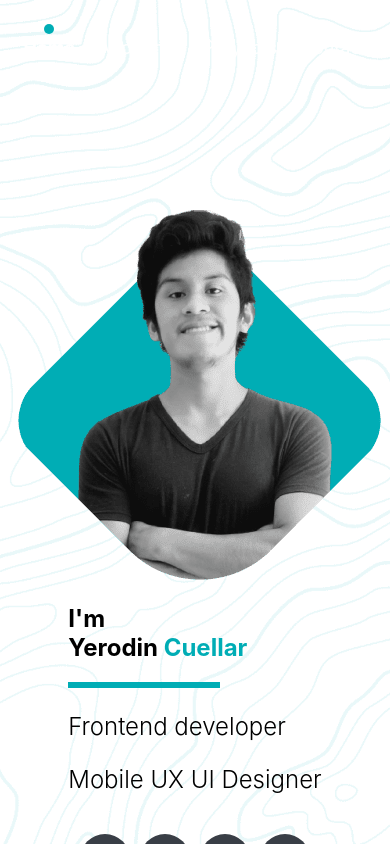
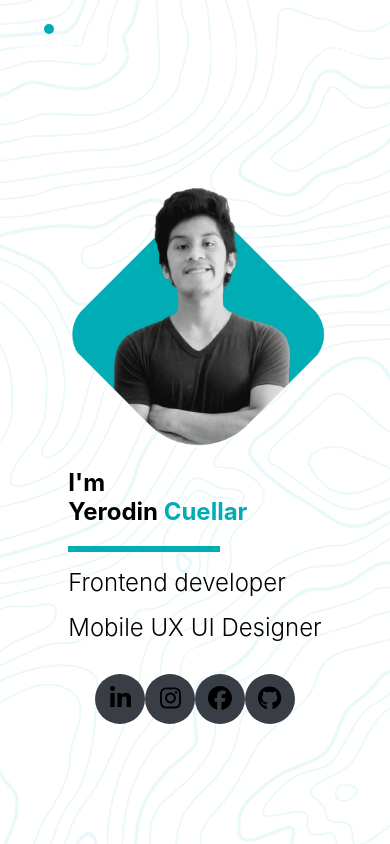
Before and after one commit to Yero123/portfolio, a Next.js app: page / in a window 390 px wide. Built offline with nearby package versions, Linux system fonts and the light colour scheme.

Commit message:
hero responsive

```diff
--- a/src/styles/AboutMe.module.scss
+++ b/src/styles/AboutMe.module.scss
@@ -53,4 +53,10 @@
 
     }
   }
+  @media screen and (max-height: 668px) {
+    padding-top: 6rem;
+    h3{
+      font-size: 1rem !important;
+    }
+  }
 }
--- a/src/styles/Header.module.scss
+++ b/src/styles/Header.module.scss
@@ -6,19 +6,23 @@ header {
     flex-direction: row;
     justify-content: space-between;
     align-items: flex-end;
+
     @include for-size(desktop) {
       justify-content: center;
-      gap:3rem
+      gap: 3rem
     }
+
     li {
       list-style: none;
       display: flex;
       flex-direction: column;
       align-items: center;
+
       a {
         text-decoration: none;
         color: #fff;
         font-size: 18px;
+
         &:hover {
           font-weight: 600;
         }
@@ -26,7 +30,8 @@ header {
 
       &:first-child {
         font-weight: bolder;
-        div{
+
+        div {
           background-color: $primaryColor;
           width: 10px;
           height: 10px;
@@ -36,4 +41,11 @@ header {
       }
     }
   }
+
+  @media screen and (max-height: 668px) {
+    ul {
+      padding: 1rem 6%;
+      padding-top: 0.7rem;
+    }
+  }
 }
--- a/src/styles/Hero.module.scss
+++ b/src/styles/Hero.module.scss
@@ -1,5 +1,19 @@
+.heroSection {
+  display: flex;
+  flex-direction: column;
+  height: 100vh;
+  justify-content: flex-start;
+
+  @include for-size(desktop) {
+    display: block;
+  }
+}
+
 .hero {
   position: relative;
+  justify-self: center !important;
+  align-self: center !important;
+
   .hero__line {
     position: absolute;
     top: 540px;
@@ -12,11 +26,12 @@
   .hero-nickName {
     position: absolute;
     color: white;
-    font-size: 7rem;
+    font-size: 6.5rem;
     font-weight: bolder;
-    top: -10px;
+    top: -25px;
     left: 10%;
     opacity: 0.1 !important;
+
     p {
       padding: 0;
       margin: 0;
@@ -26,21 +41,42 @@
       font-size: 14rem;
       left: 12%;
     }
+
+    // For Iphone SE
+    @media screen and (max-height: 668px) {
+      top: -20px;
+      font-size: 6rem;
+    }
   }
 
   .hero-photo {
     display: flex;
-    padding-top: 8rem;
+    padding-top: 6.6rem;
     width: 100%;
     justify-content: center;
+
+    img {
+      width: 260px;
+      height: 260px;
+    }
 
     @include for-size(desktop) {
       justify-content: flex-start;
       width: 50%;
       margin-right: 2rem;
+
       img {
         width: 500px;
         height: 500px;
+      }
+    }
+
+    @media screen and (max-height: 668px) {
+      padding-top: 6rem;
+
+      img {
+        width: 240px;
+        height: 240px;
       }
     }
   }
@@ -51,6 +87,27 @@
     justify-content: center;
     align-items: center;
     flex-direction: column;
+
+    div {
+      h1 {
+        div {
+          display: inline;
+          color: $primaryColor;
+        }
+      }
+
+      .divider {
+        background-color: $primaryColor;
+        height: 6px;
+        width: 60%;
+      }
+
+      p {
+        font-size: 1.5rem;
+        font-weight: 300;
+        margin: 1rem 0;
+      }
+    }
 
     @include for-size(desktop) {
       flex-direction: row-reverse;
@@ -81,23 +138,11 @@
       }
     }
 
-    div {
-      h1 {
-        div {
-          display: inline;
-          color: $primaryColor;
+    @media screen and (max-height: 668px) {
+      div {
+        h1 {
+          margin-top: 0;
         }
-      }
-
-      .divider {
-        background-color: $primaryColor;
-        height: 6px;
-        width: 60%;
-      }
-
-      p {
-        font-size: 1.5rem;
-        font-weight: 300;
       }
     }
   }
@@ -169,4 +214,6 @@
     }
 
   }
+
+
 }
--- a/src/styles/_variables.scss
+++ b/src/styles/_variables.scss
@@ -31,13 +31,33 @@ $bp-iphone5-portrait: 320px;
 
 
 @mixin for-size($size) {
-  @if  $size == tablet {
-    @media (min-width: 768px) { @content; }
-  } @else if $size == desktop {
-    @media (min-width: 992px) { @content; }
-  } @else if $size == big-desktop {
-    @media (min-width: 1200px) { @content; }
-  } @else if $size == big-desktop-up {
-    @media (min-width: 1800px) { @content; }
+  @if $size ==mobileMini {
+    @media (min-width: 414px) {
+      @content;
+    }
+  }
+
+  @else if $size ==tablet {
+    @media (min-width: 768px) {
+      @content;
+    }
+  }
+
+  @else if $size ==desktop {
+    @media (min-width: 992px) {
+      @content;
+    }
+  }
+
+  @else if $size ==big-desktop {
+    @media (min-width: 1200px) {
+      @content;
+    }
+  }
+
+  @else if $size ==big-desktop-up {
+    @media (min-width: 1800px) {
+      @content;
+    }
   }
 }
```
